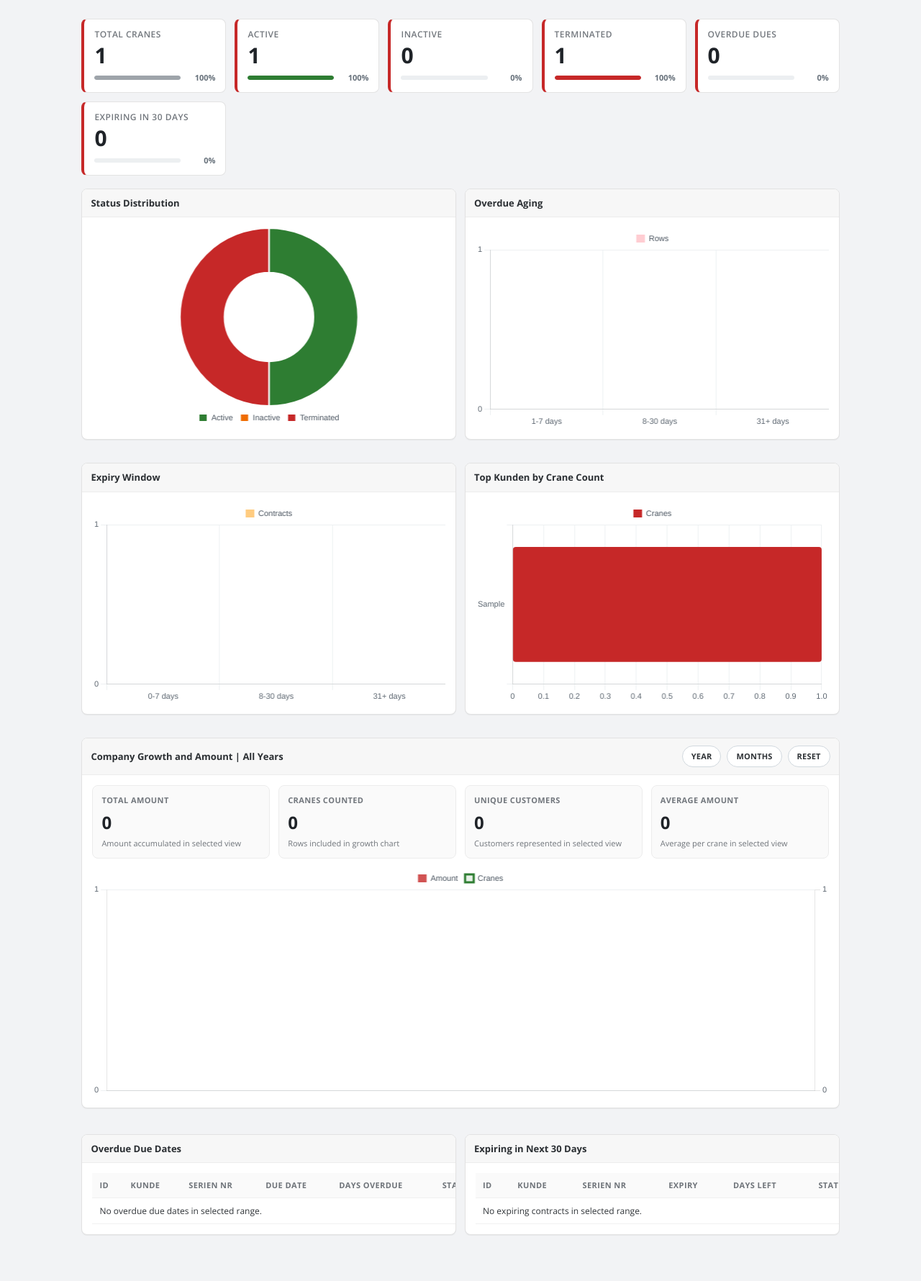
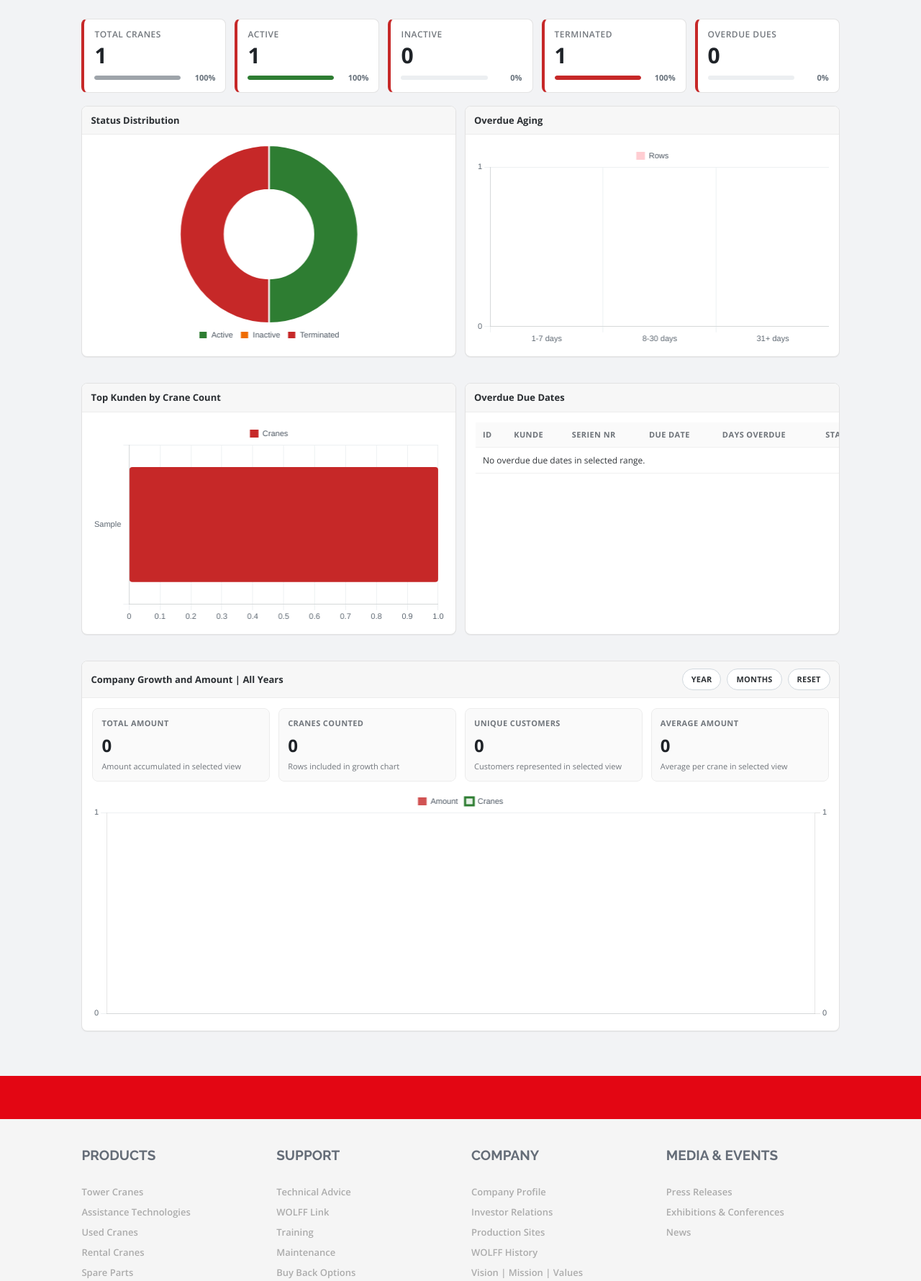
Before and after one commit to Subramanya-Nagaraju/XData, a Django app: page /index/ in a window 1280 px wide. Shown: the part 150-1930 px from the top of the page at 72% size. Run offline with Django 5.2, Linux system fonts and the light colour scheme; a user stored in the database is signed in; tables that the repository leaves empty hold one stand-in row (values such as "Sample post"); some libraries are stand-ins or nearby versions.

Commit message:
Update dashboard layout and status indicators

```diff
--- a/Project/app/views.py
+++ b/Project/app/views.py
@@ -214,21 +214,8 @@ def _paid_due_dates_for_crane(crane):
     if not initial_due_date:
         return []
 
-    inferred_last_paid_due = initial_due_date + relativedelta(years=-1)
-
-    current_due = _current_due_date_for_crane(crane)
-    last_paid_due = current_due + relativedelta(years=-1) if current_due else inferred_last_paid_due
-
-    if last_paid_due < inferred_last_paid_due:
-        return []
-
-    paid_dates = []
-    cursor = inferred_last_paid_due
-    while cursor <= last_paid_due:
-        paid_dates.append(cursor)
-        cursor = cursor + relativedelta(years=1)
-
-    return paid_dates
+    # Paid reference is always one year before the due date stored on the crane row.
+    return [initial_due_date + relativedelta(years=-1)]
 
 
 def _paid_years_for_crane(crane):
@@ -388,7 +375,7 @@ def _get_paid_filtered_queryset(request):
         sort_by = 'id'
 
     for crane in queryset:
-        crane.display_due_date = _due_display_date_for_crane(crane)
+        crane.display_due_date = crane.bezahlt_bis_rg_erstellt
         crane.last_paid_year = _last_paid_year_for_crane(crane)
 
     queryset.sort(key=lambda crane: crane.id)
--- a/Project/app2/Templates/section/index.html
+++ b/Project/app2/Templates/section/index.html
@@ -385,14 +385,6 @@
                     <span class="kpi-trend-text">{{ overdue_pct }}%</span>
                 </div>
             </div>
-            <div class="kpi-card">
-                <p class="kpi-label">Expiring in 30 Days</p>
-                <p class="kpi-value">{{ expiring_soon_count }}</p>
-                <div class="kpi-trend">
-                    <div class="kpi-trend-bar"><span class="kpi-trend-fill fill-orange" style="width: {{ expiring_pct }}%;"></span></div>
-                    <span class="kpi-trend-text">{{ expiring_pct }}%</span>
-                </div>
-            </div>
         </div>
 
         <div class="chart-grid">
@@ -410,13 +402,9 @@
                 </div>
             </div>
 
-            <div class="panel">
-                <div class="panel-header">Expiry Window</div>
-                <div class="panel-body">
-                    <div class="chart-box"><canvas id="expiryWindowChart"></canvas></div>
-                </div>
         </div>
 
+        <div class="panel-grid">
             <div class="panel">
                 <div class="panel-header">Top Kunden by Crane Count</div>
                 <div class="panel-body">
@@ -424,7 +412,43 @@
                 </div>
             </div>
 
-            <div class="panel chart-grid-wide" id="growthPanel">
+            <div class="panel">
+                <div class="panel-header">Overdue Due Dates</div>
+                <div class="panel-body dash-table-wrap">
+                    <table class="dash-table">
+                        <thead>
+                            <tr>
+                                <th>ID</th>
+                                <th>Kunde</th>
+                                <th>Serien Nr</th>
+                                <th>Due Date</th>
+                                <th>Days Overdue</th>
+                                <th>Status</th>
+                            </tr>
+                        </thead>
+                        <tbody>
+                            {% for row in overdue_rows %}
+                            <tr>
+                                <td>{{ row.id }}</td>
+                                <td>{{ row.kunde }}</td>
+                                <td>{{ row.serien_nr }}</td>
+                                <td>{{ row.current_due|date:"Y-m-d" }}</td>
+                                <td class="td-alert">{{ row.days_overdue }}</td>
+                                <td><span class="status-chip chip-red">Overdue</span></td>
+                            </tr>
+                            {% empty %}
+                            <tr>
+                                <td colspan="6">No overdue due dates in selected range.</td>
+                            </tr>
+                            {% endfor %}
+                        </tbody>
+                    </table>
+                </div>
+            </div>
+
+        </div>
+
+        <div class="panel" id="growthPanel">
             <div class="panel-header panel-header-growth">
                 <span class="growth-title">Company Growth and Amount | <span id="growthScopeLabel">{{ growth_scope_label }}</span></span>
                 <div class="growth-controls">
@@ -477,90 +501,12 @@
                 <div class="chart-box line-chart"><canvas id="amountGrowthChart"></canvas></div>
             </div>
         </div>
-        </div>
-
-        <div class="panel-grid">
-            <div class="panel">
-                <div class="panel-header">Overdue Due Dates</div>
-                <div class="panel-body dash-table-wrap">
-                    <table class="dash-table">
-                        <thead>
-                            <tr>
-                                <th>ID</th>
-                                <th>Kunde</th>
-                                <th>Serien Nr</th>
-                                <th>Due Date</th>
-                                <th>Days Overdue</th>
-                                <th>Status</th>
-                            </tr>
-                        </thead>
-                        <tbody>
-                            {% for row in overdue_rows %}
-                            <tr>
-                                <td>{{ row.id }}</td>
-                                <td>{{ row.kunde }}</td>
-                                <td>{{ row.serien_nr }}</td>
-                                <td>{{ row.current_due|date:"Y-m-d" }}</td>
-                                <td class="td-alert">{{ row.days_overdue }}</td>
-                                <td><span class="status-chip chip-red">Overdue</span></td>
-                            </tr>
-                            {% empty %}
-                            <tr>
-                                <td colspan="6">No overdue due dates in selected range.</td>
-                            </tr>
-                            {% endfor %}
-                        </tbody>
-                    </table>
-                </div>
-            </div>
-
-            <div class="panel">
-                <div class="panel-header">Expiring in Next 30 Days</div>
-                <div class="panel-body dash-table-wrap">
-                    <table class="dash-table">
-                        <thead>
-                            <tr>
-                                <th>ID</th>
-                                <th>Kunde</th>
-                                <th>Serien Nr</th>
-                                <th>Expiry</th>
-                                <th>Days Left</th>
-                                <th>Status</th>
-                            </tr>
-                        </thead>
-                        <tbody>
-                            {% for row in expiring_rows %}
-                            <tr>
-                                <td>{{ row.id }}</td>
-                                <td>{{ row.kunde }}</td>
-                                <td>{{ row.serien_nr }}</td>
-                                <td>{{ row.expiry_date|date:"Y-m-d" }}</td>
-                                <td>{% if row.days_left == 0 %}Today{% else %}{{ row.days_left }}{% endif %}</td>
-                                <td>
-                                    {% if row.days_left <= 7 %}
-                                    <span class="status-chip chip-orange">Critical</span>
-                                    {% else %}
-                                    <span class="status-chip chip-green">Upcoming</span>
-                                    {% endif %}
-                                </td>
-                            </tr>
-                            {% empty %}
-                            <tr>
-                                <td colspan="6">No expiring contracts in selected range.</td>
-                            </tr>
-                            {% endfor %}
-                        </tbody>
-                    </table>
-                </div>
-            </div>
-        </div>
 
     </div>
 </section>
 
 {{ status_chart|json_script:"status-chart-data" }}
 {{ overdue_aging_chart|json_script:"overdue-aging-chart-data" }}
-{{ expiry_window_chart|json_script:"expiry-window-chart-data" }}
 {{ amount_growth_chart|json_script:"amount-growth-chart-data" }}
 {{ customer_chart|json_script:"customer-chart-data" }}
 
@@ -573,7 +519,6 @@
 
         const statusData = JSON.parse(document.getElementById('status-chart-data').textContent);
         const overdueData = JSON.parse(document.getElementById('overdue-aging-chart-data').textContent);
-        const expiryData = JSON.parse(document.getElementById('expiry-window-chart-data').textContent);
         let amountGrowthData = JSON.parse(document.getElementById('amount-growth-chart-data').textContent);
         const customerData = JSON.parse(document.getElementById('customer-chart-data').textContent);
         const growthPanel = document.getElementById('growthPanel');
@@ -727,21 +672,6 @@
             options: Object.assign({ maintainAspectRatio: false, plugins: { legend: { display: false } } }, chartDefaults)
         });
 
-        new Chart(document.getElementById('expiryWindowChart'), {
-            type: 'bar',
-            data: {
-                labels: expiryData.labels,
-                datasets: [{
-                    label: 'Contracts',
-                    data: expiryData.values,
-                    backgroundColor: ['#ffcc80', '#ffb74d', '#81c784'],
-                    borderRadius: 4,
-                    borderSkipped: false
-                }]
-            },
-            options: Object.assign({ maintainAspectRatio: false, plugins: { legend: { display: false } } }, chartDefaults)
-        });
-
         new Chart(document.getElementById('customerChart'), {
             type: 'bar',
             data: {
```
Also changed, not shown: Project/app2/Templates/section/update.html (+16 -50 lines). Lines whose indentation alone changed are shown as unchanged.
